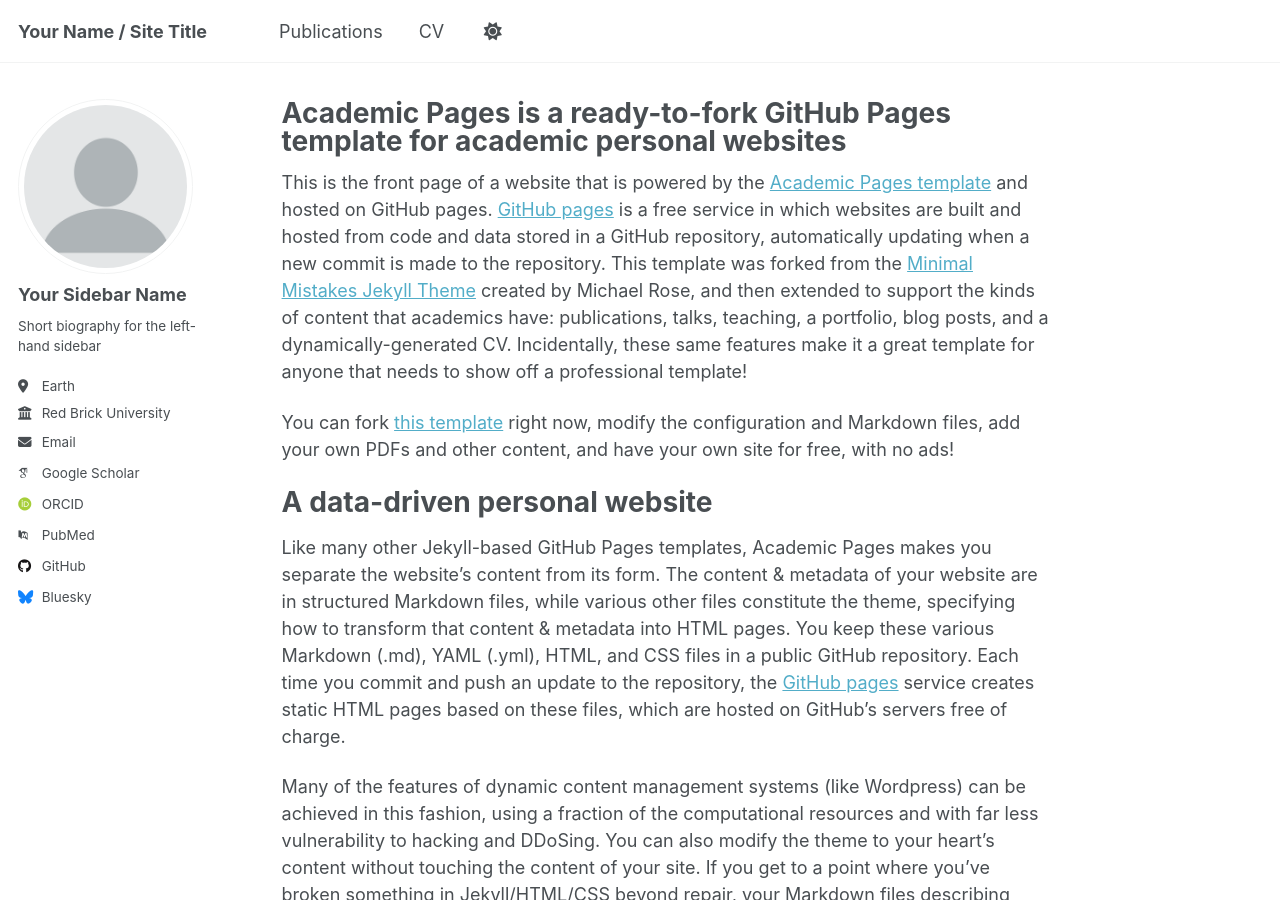
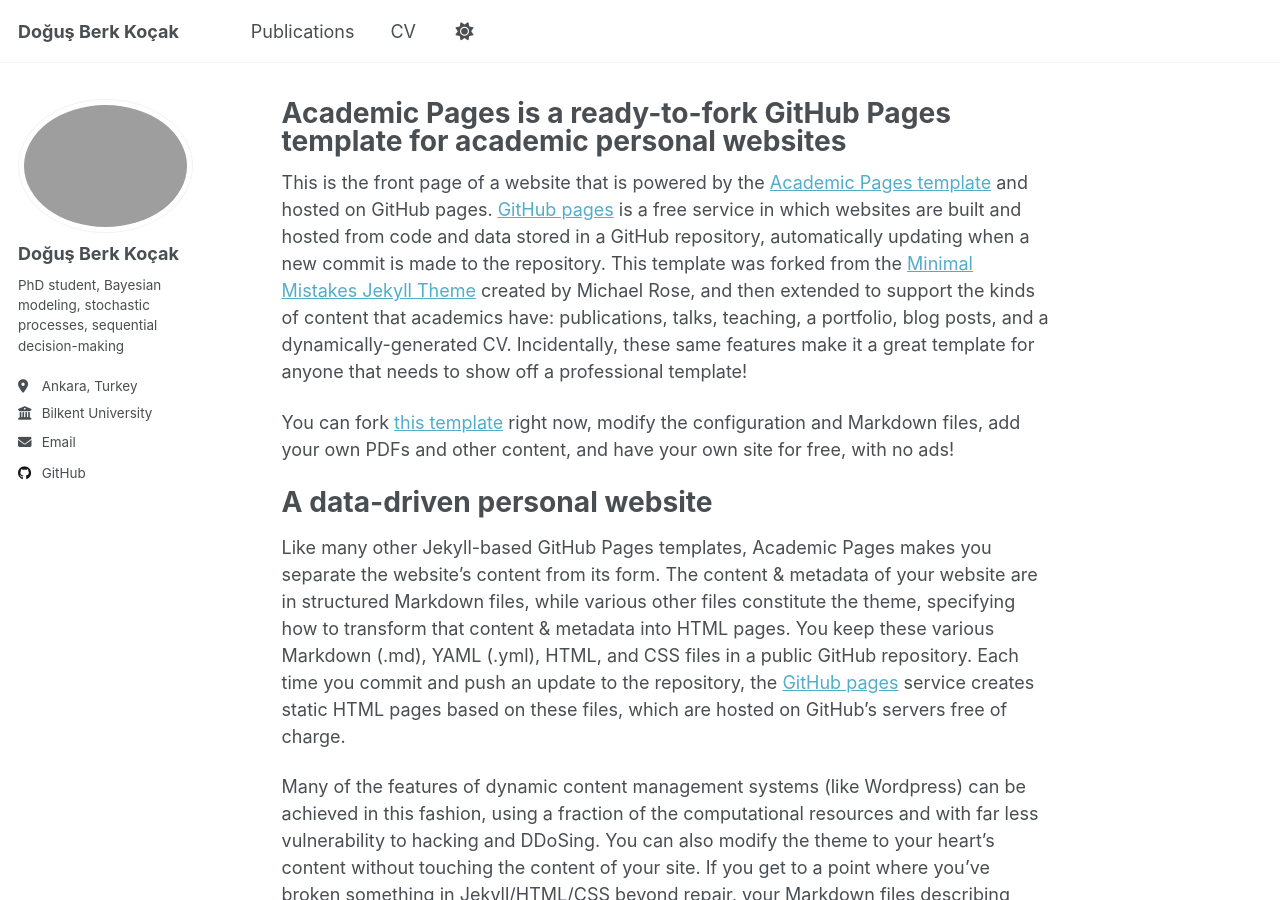
Before and after one commit to dbkocak/dbkocak.github.io, a Jekyll site: the page built from _pages/about.md, in a window 1280 px wide and 900 px high. Built offline with Jekyll 4.4.1, drawn with Linux system fonts in a browser that asks for light colours; some web fonts are replaced; a script that is not in the unit is left out.

Commit message:
Update _config.yml

```diff
--- a/_config.yml
+++ b/_config.yml
@@ -9,37 +9,37 @@
 # Basic Site Settings
 locale                   : "en-US"
 site_theme               : "default" # Currently available options are "default", "air"
-title                    : "Your Name / Site Title"
+title                    : "Doğuş Berk Koçak"
 title_separator          : "-"
 name                     : &name "Your Name"
-description              : &description "personal description"
-url                      : https://academicpages.github.io # the base hostname & protocol for your site e.g. "https://[your GitHub username].github.io" or if you already have some other page hosted on Github then use "https://[your GitHub username].github.io/[Your Repo Name]"
+description              : &description "PhD student, Bayesian modeling, stochastic processes, sequential decision-making"
+url                      : "https://dbkocak.github.io"   # your site URL
 baseurl                  : "" # the subpath of your site, e.g. "/blog"
-repository               : "academicpages/academicpages.github.io"
+repository               : "dbkocak/dbkocak.github.io"
 
 # Site Author - The following control what appear as part of the author content on the side bar.
 #               If a field is blank the icon and link will not appear, otherwise it will be shown.
 #               Additional customization can be done by editing /_includes/author-profile.html
 author:
   # Biographic information
-  avatar           : "profile.png"
-  name             : "Your Sidebar Name"
+  avatar           : "/images/profilepic.jpeg"
+  name             : "Doğuş Berk Koçak"
   pronouns         : # example: "she/her"
-  bio              : "Short biography for the left-hand sidebar"
-  location         : "Earth"
-  employer         : "Red Brick University"
+  bio              : "PhD student, Bayesian modeling, stochastic processes, sequential decision-making"
+  location         : "Ankara, Turkey"
+  employer         : "Bilkent University"
   uri              : # URL
-  email            : "none@example.org"
+  email            : "berk.kocak@bilkent.edu.tr"
 
   # Academic websites
   academia         : # URL
   arxiv            : # URL - Update with the correct link to your profile
-  googlescholar    : "https://scholar.google.com/citations?user=PS_CX0AAAAAJ"
+  googlescholar    :
   inspire-hep      : # URL
   impactstory      : # URL
-  orcid            : "http://orcid.org/yourorcidurl"
+  orcid            :
   semantic         : # URL
-  pubmed           : "https://www.ncbi.nlm.nih.gov/pubmed/?term=john+snow"
+  pubmed           :
   researchgate     : # URL
   scopus           : # URL
 
@@ -47,13 +47,13 @@ author:
   bitbucket        : # Username - Update with your username on the site
   codepen          : # Username
   dribbble         : # Username
-  github           : "academicpages"
+  github           : "dbkocak"
   kaggle           : # Username
   stackoverflow    : # User number or user number and name (i.e., use "1" or "1/jeff-atwood")
 
   # Social media
   artstation       : # Username
-  bluesky          : "bsky.app" # Replace this with you Bluesky username
+  bluesky          :
   facebook         : # Username
   flickr           : # Username
   foursquare       : # Username
@@ -80,12 +80,9 @@ author:
 
 # Publication Category - The following the list of publication categories and their headings
 publication_category:
-  books:
-    title: 'Books'
   manuscripts:
-    title: 'Journal Articles'
-  conferences:
-    title: 'Conference Papers'
+    title: 'Thesis'
+
 
 # Site Settings
 teaser                   :  # filename of teaser fallback teaser image placed in /images/, .e.g. "500x300.png"
```
